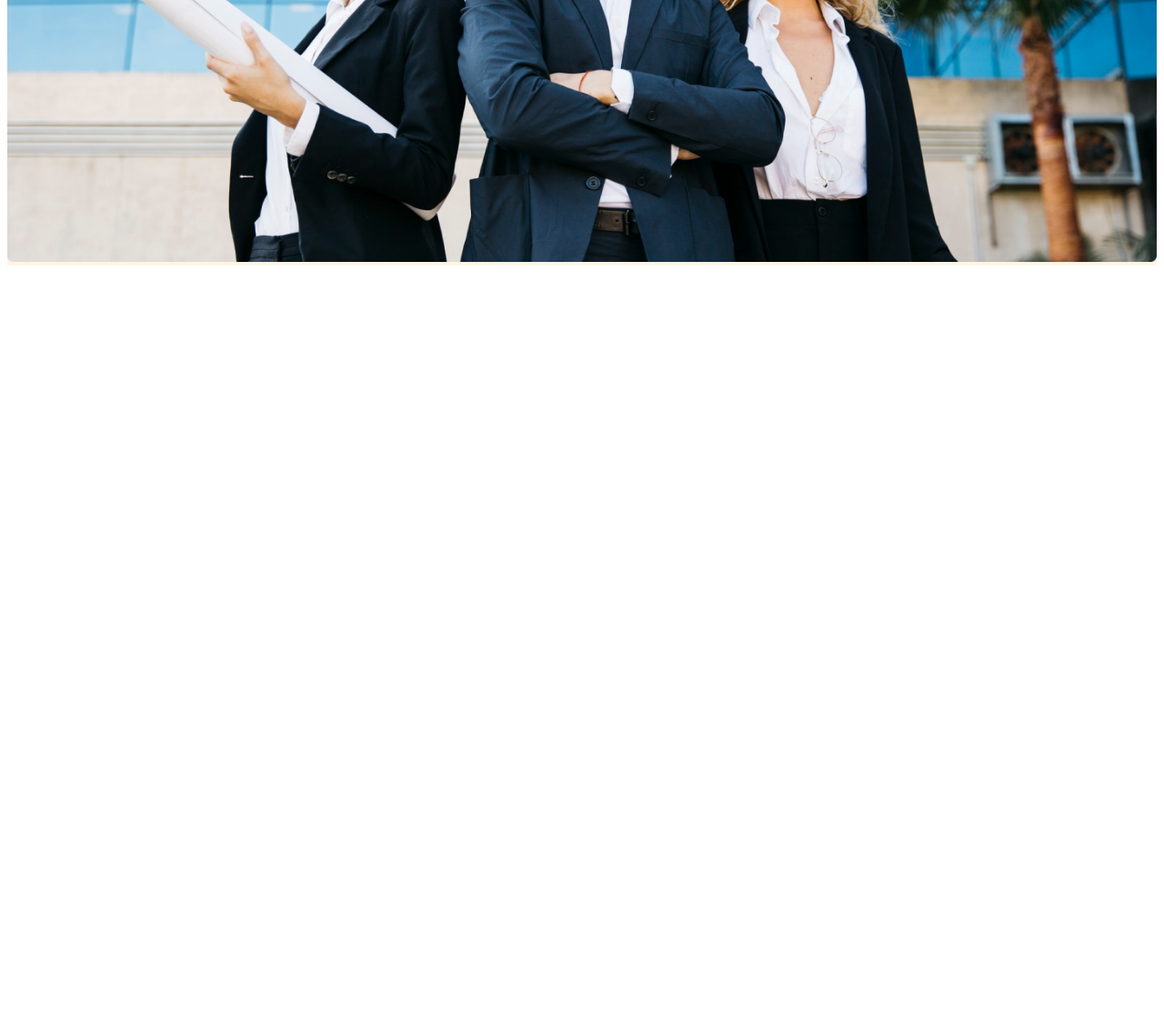
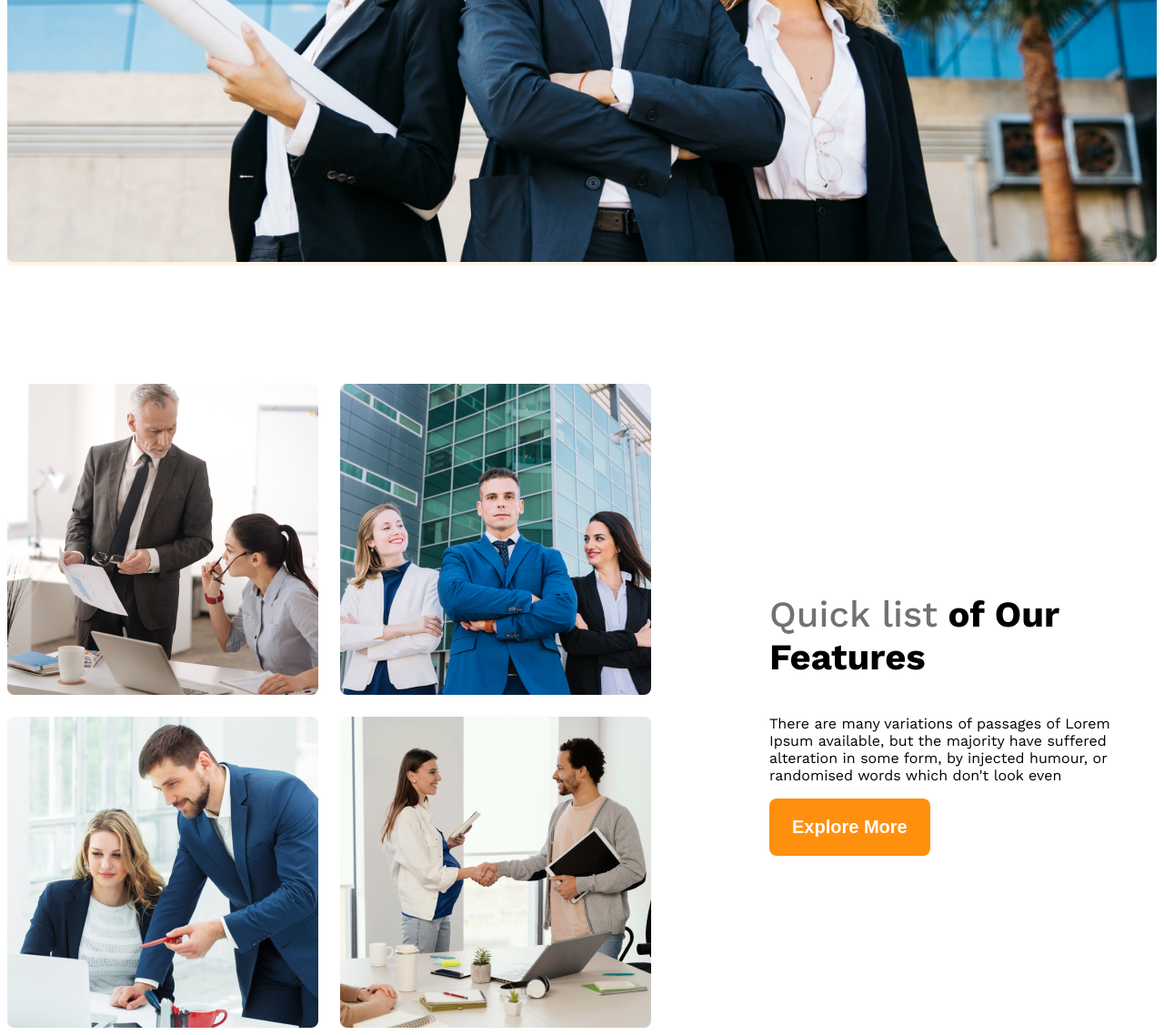
Before and after one commit to Mohammad-Rakib/g3-Practices, a plain HTML site: page index.html in a window 1280 px wide. Shown: the part 892-2030 px from the top of the page at 91% size. Before the commit the page ends 1192 px from the top, so only its background shows below. Drawn offline with nearby package versions, Linux system fonts and the light colour scheme.

Commit message:
added feature section

```diff
--- a/index.html
+++ b/index.html
@@ -52,6 +52,22 @@
     </header>
 
     <main>
+        <section class="teams display-flex">
+            <div class="team-img-container">
+                <img src="images/team1.png" alt="">
+                <img src="images/team2.png" alt="">
+                <img src="images/team3.png" alt="">
+                <img src="images/team4.png" alt="">
+
+            </div>
+            <div class="our-features">
+                <h3 class="feature-title"><span id="quick-list" class="text-light-gray">Quick list</span> <span>of Our</span> <span>Features</span></h3>
+                <p class="feature-description">There are many variations of passages of Lorem Ipsum available, but the majority have suffered alteration in some form, by injected humour, or randomised words which don't look even</p>
+                <button class="btn-primary">Explore More</button>
+            </div>
+
+
+        </section>
 
     </main>
 
--- a/styles/g3.css
+++ b/styles/g3.css
@@ -32,6 +32,13 @@
     font-weight: 600;
     border-radius:8px;
     border: none;
+}
+main{
+    max-width: 1440px;
+    margin: 0 auto;
+}
+main > section{
+    margin-top: 130px;
 }
 .navbar{
     justify-content: space-between;
@@ -68,7 +75,24 @@
 .banner-img{
     width: 100%;
 }
-
+.teams{
+    align-items: center;
+}
+.team-img-container{
+    display: grid;
+    grid-template-columns: repeat(2, 1fr);
+    gap: 24px;
+}
+.our-features{
+    margin-left: 130px;
+    max-width: 530px;
+}
+.feature-title{
+    font-size: 2.5rem;
+}
+#quick-list{
+    font-weight: 500;
+}
 @media screen and (max-width:576px) {
     .navbar, .nav-link{
         flex-direction: column;
```
